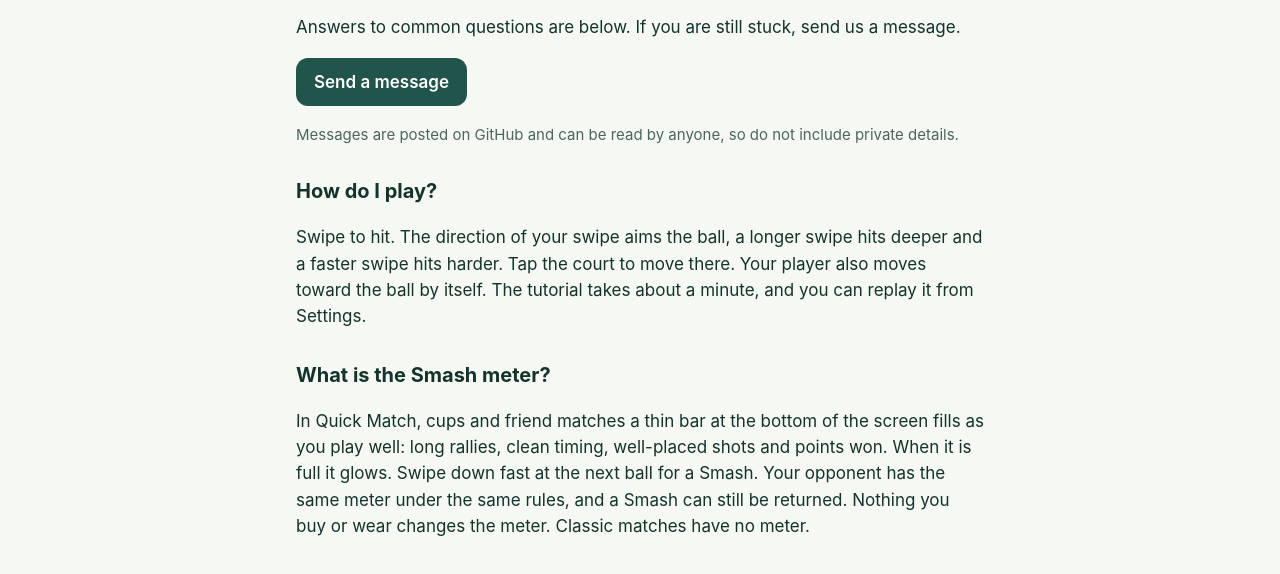
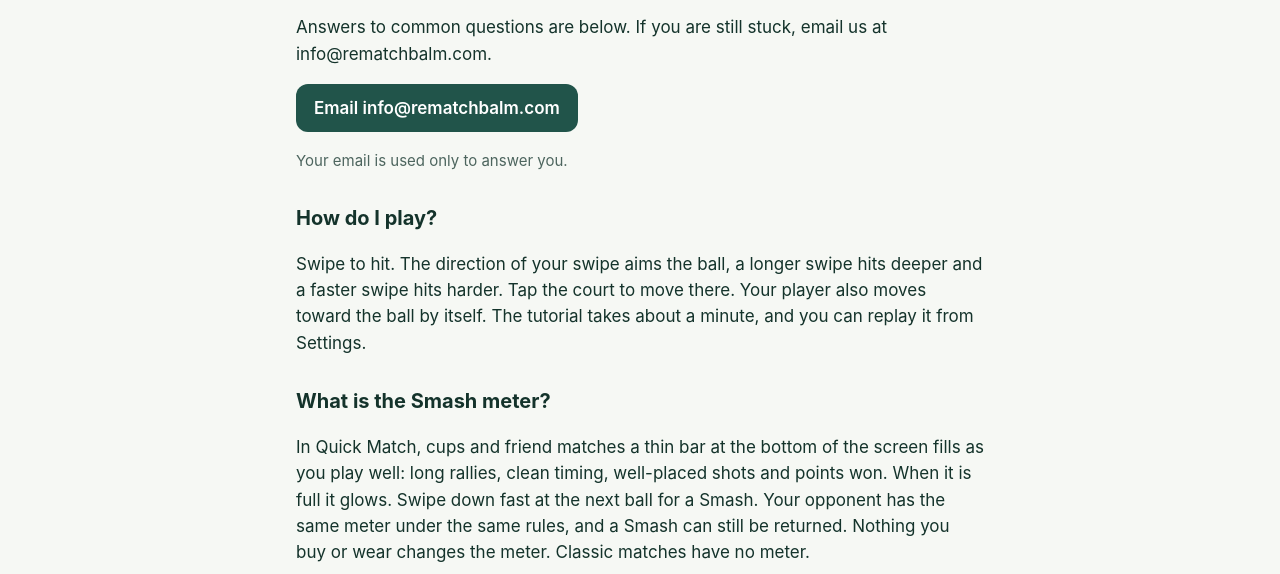
Before and after one commit to bearandhati-oss/pickleball-rematch, a plain HTML site: page support.html in a window 1280 px wide. Shown: the part 192-766 px from the top of the page. Drawn offline with Linux system fonts and the light colour scheme.

Commit message:
Update pages

```diff
--- a/support.html
+++ b/support.html
@@ -38,9 +38,9 @@ footer { padding: 24px 16px 40px; color: var(--soft); font-size: 14px; border-to
 <main>
 
 <h1>Support</h1>
-<p>Answers to common questions are below. If you are still stuck, send us a message.</p>
-<p><a class="button" href="https://github.com/bearandhati-oss/pickleball-rematch/issues/new">Send a message</a></p>
-<p class="note">Messages are posted on GitHub and can be read by anyone, so do not include private details.</p>
+<p>Answers to common questions are below. If you are still stuck, email us at info@rematchbalm.com.</p>
+<p><a class="button" href="mailto:info@rematchbalm.com?subject=Pickleball%20Rematch%20support">Email info@rematchbalm.com</a></p>
+<p class="note">Your email is used only to answer you.</p>
 
 <h2>How do I play?</h2>
 <p>Swipe to hit. The direction of your swipe aims the ball, a longer swipe hits deeper and a faster swipe hits harder. Tap the court to move there. Your player also moves toward the ball by itself. The tutorial takes about a minute, and you can replay it from Settings.</p>
```
Also changed, not shown: privacy.html (+1 -1 lines).
